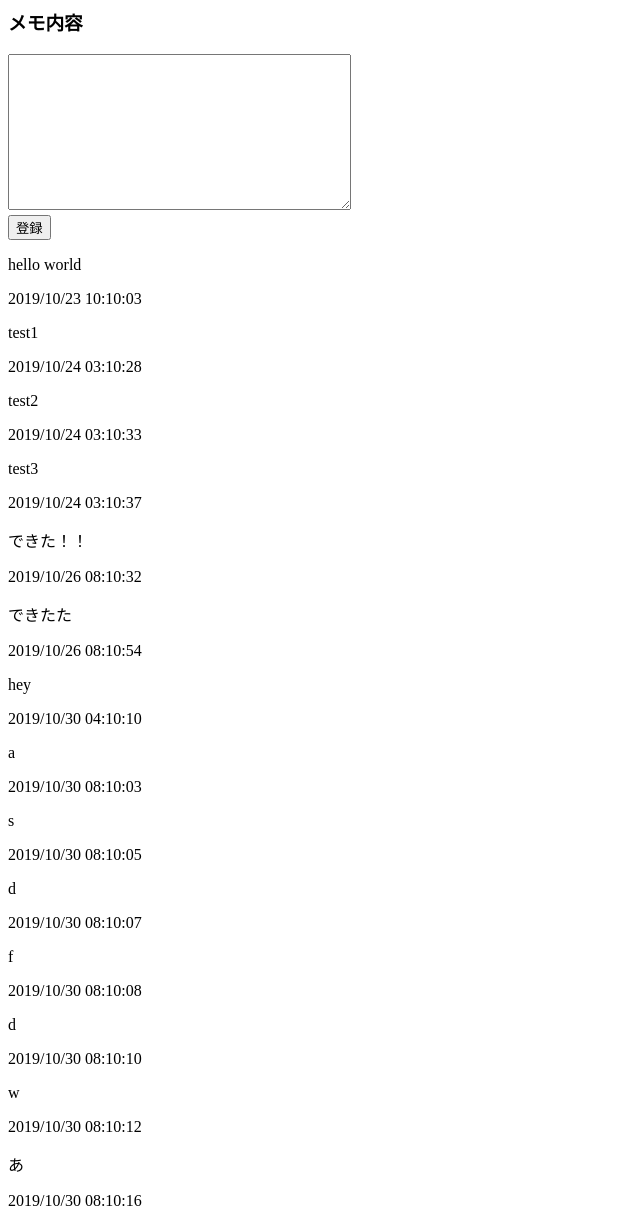
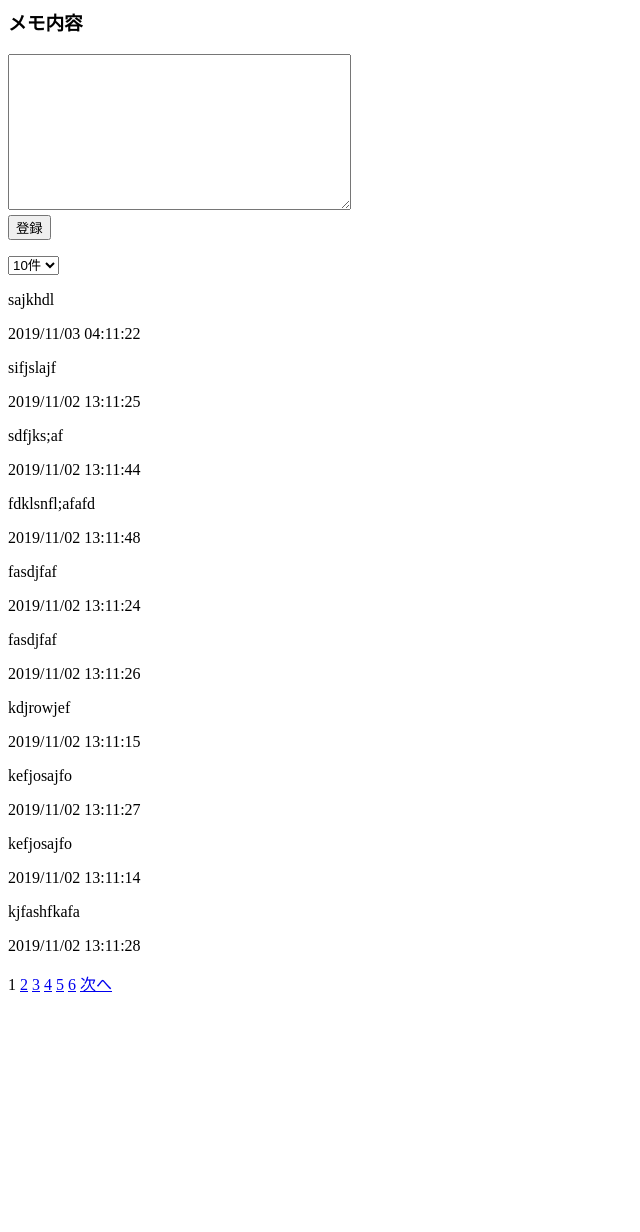
Before and after one commit to k-k1208/old_django_dotpro, a Django app: page / in a window 1280 px wide. Shown: the top 1232 px of the page, without its empty margins (0-640 px from the left). After the commit the page ends 992 px from the top, so only its background shows below. Run offline with Django 3.2, Linux system fonts and the light colour scheme; data comes from the database, SQL or seed files in the repository; both versions use the stored data as it was after the commit.

Commit message:
2019_11_03

```diff
--- a/django_dotpro/django_app/memo_app/forms.py
+++ b/django_dotpro/django_app/memo_app/forms.py
@@ -1,10 +1,33 @@
 from django import forms
 from .models import Memo
 
-#クラス名はPostFormじゃないといけないのか？
-#ModelFormとは？
-class PostForm(forms.ModelForm):
-    class Meta:
+#？クラス名はPostFormじゃないといけないのか
+#ModelForm→　Model=　"DB　⇄　Django"、　Form = "Django ⇄　画面"　　ModelForm = "DB ⇄　画面"
+#モデルフォームはモデルに紐ずいたフォームを作ってくれる。例えば↓
+#メモ登録はDBと結びつくフォーム→ModelForm　表示件数(RecordNumberForm)はDBと結びつかない→Form
+#モデルはデータベース、フォームはHTMLのフォーム
+
+CHOICE_FIELD_RECODE_NUMBERS = (
+    ('10', '10件'),
+    ('15', '15件'),
+    ('30', '30件'),
+)
+
+class RecordNumberForm(forms.Form):
+    record_number = forms.ChoiceField(
+        widget=forms.Select(attrs={'onchange': 'submit(this.form)'}),#ここがわかっていない。onchangeイベントはユーザーの入力に合わせて動的に表示内容を変えられる。
+                                                                     #その際のイベント内容が、submit(this.form)ってこと javascriptの範囲である
+                                                                     #this.formっていうのはこのフォーム(RecordNumberFormクラスで作られたインスタンスのことだと思われる。
+
+        choices=CHOICE_FIELD_RECODE_NUMBERS
+    )
+
+class PostForm(forms.ModelForm):#メタとは「〇〇な〇〇」を「メタ〇〇」という。
+                                # クラスのクラスだからメタクラスModelFormクラスを定義するクラスだからPostFormはメタクラス。
+
+    class Meta: #class　Metaを定義すると、例えば親のクラスのメソッドを読み込む際にsuper().親クラスメソッドとか書かなくて良い。
+                #親クラスを全く気にせずにかけるようになるおまじない的なもの。メタクラスとは全く関係なし。
+
         model = Memo
         fields = ['content']
         widgets = {
--- a/django_dotpro/django_app/memo_app/urls.py
+++ b/django_dotpro/django_app/memo_app/urls.py
@@ -2,6 +2,9 @@ from django.urls import path
 from . import views #? 同じ階層にあるviews.pyファイルをインポートしています。ドットは、同じ階層という意味(カレントディレクトリ)
 
 urlpatterns = [
-    path('', views.index, name='index'), #? urlに何もない時は、view.pyのindex関数を呼び出すという意味になる
+    path('', views.index, name='index'), # urlに何もない時は、view.pyのindex関数を呼び出すという意味になる。
+    path('<int:now_page>', views.index, name='index'),#<変数>とroute部分に記述することで、views内にurlから変数を渡すことができる
     path('post', views.post, name='post'),
+
+
 ]
--- a/django_dotpro/django_app/memo_app/views.py
+++ b/django_dotpro/django_app/memo_app/views.py
@@ -3,17 +3,34 @@ from django.views.generic import TemplateView#class_based_view　汎用ビュー
 
 from .models import *
 
-from .forms import PostForm
+from .forms import PostForm, RecordNumberForm
+from django.core.paginator import Paginator
 
 
 # Create your views here.
 
-def index(request):
-    memos = Memo.objects.all()
+def index(request, now_page=1):
+
+    print("===========1")#テスト用
+    print(request.POST)#テスト用
+    #フォームで撮ってきたrecordnumberを変数として格納して、paginatorに入れましょう
+    if 'record_number' in request.POST:
+        print("=============2")#テスト用
+        print(request.POST)#テスト用
+        record_number = request.POST['record_number']#結局ポストは辞書型を指している。でここではRecordNumberFormのchoiceの辞書型を指している。
+    else:#リクエストがないデフォルトの表示件数を10件にする。
+        record_number = 10
+
+    record_number_form = RecordNumberForm()#RecordNumberFormのインスタンス化
+    record_number_form.initial = {'record_number': str(record_number)}#初期値(開いた時に件数として表示されるやつの設定)
+
+    memos = Memo.objects.all().order_by('update_datetime').reverse()
+    page = Paginator(memos, record_number)
     params = {
-        'memos': memos,
-        'form': PostForm() #これが抜けていたためテキストエリアが表示されへんかった
-      }
+        'page': page.get_page(now_page),#指定されたページにあるオブジェクトをとってくる。
+        'form': PostForm(),#これが抜けていたためテキストエリアが表示されへんかった
+        'record_number_form': record_number_form,
+    }
     return render(request, 'index.html', params)#renderメソッドの第三引数に変数(辞書型)を入れることで、templateのhtmlファイルに使う変数を渡せる、辞書に使う変数を全部格納してしまう
 
 
--- a/django_dotpro/django_app/templates/index.html
+++ b/django_dotpro/django_app/templates/index.html
@@ -6,25 +6,62 @@
       <form action="{% url 'post' %}" method="post">
         {% csrf_token %}
         <div class="text-memo">
-
-<!--            ？ここがうまくいってないからtextareaが表示されない。と思う→その通り、-->
           {{ form.content }}
         </div>
 
         <div class="post-form">
             <input type="submit" value="登録" class="post-botton">
         </div>
-
       </form>
     </div>
-  <div class="top_box">
-    {% for memo in memos %}
+
+
+    <form action="{% url 'index' %}" method="post">
+        {% csrf_token %}
+        <div class="slct01">
+<!--            ↓choicefieldになっている↓　　　　　　　　　　-->
+            {{record_number_form.record_number}}
+        </div>
+    </form>
+
+    <div class="top_box">
+    {% for memo in page %}
     <div>
       <p>{{ memo.content }}</p>
-        <!--？　↓ここの記述わかってない→ポール"  |  " djangoフィルタという-->
+        <!--　↓ここの記述  →  ポール"  |  " djangoフィルタという-->
       <p>{{ memo.update_datetime|date:"Y/m/d H:m:s" }}</p>
     </div>
     {% endfor %}
-  </div>
+    </div>
+
+    <div class="pagination">
+    {% if page.has_previous %}
+
+<!--        djangoはテンプレート内で演算はできない仕様になっているのでpage.previous_page_numberとかくnum-1とかはできなくてエラーになった。-->
+            <a href="{% url 'index' %}{{page.previous_page_number}}">前へ</a>
+        {% endif %}
+
+<!--        ページ数の数だけイテレータを作ってnumに格納する。　page_rangeは一から始まるイテレータを作る。page.numberは一から始まる現在のページ数を-->
+    {% for num in page.paginator.page_range %}
+
+
+<!--        ページ数の数だけnumを生成して、下にページリストを作る-->
+        {% if page.number == num %}
+            <span class="current">{{page.number}}</span>
+        {% else %}
+<!--        現在のページ以外はそのページのリンクが必要なので、aタグで囲んで、そのページへのリンクを貼る-->
+            <a href="{% url 'index' %}{{num}}">{{num}}</a>
+        {% endif %}
+
+    {% endfor %}
+
+
+    {% if page.has_next %}
+        <a href="{% url 'index' %}{{page.next_page_number}}">次へ</a>
+    {% endif %}
+
+    </div>
+
+
 </body>
 </html>
```
Also changed, not shown: django_dotpro/django_app/db.sqlite3, 3 other files.
